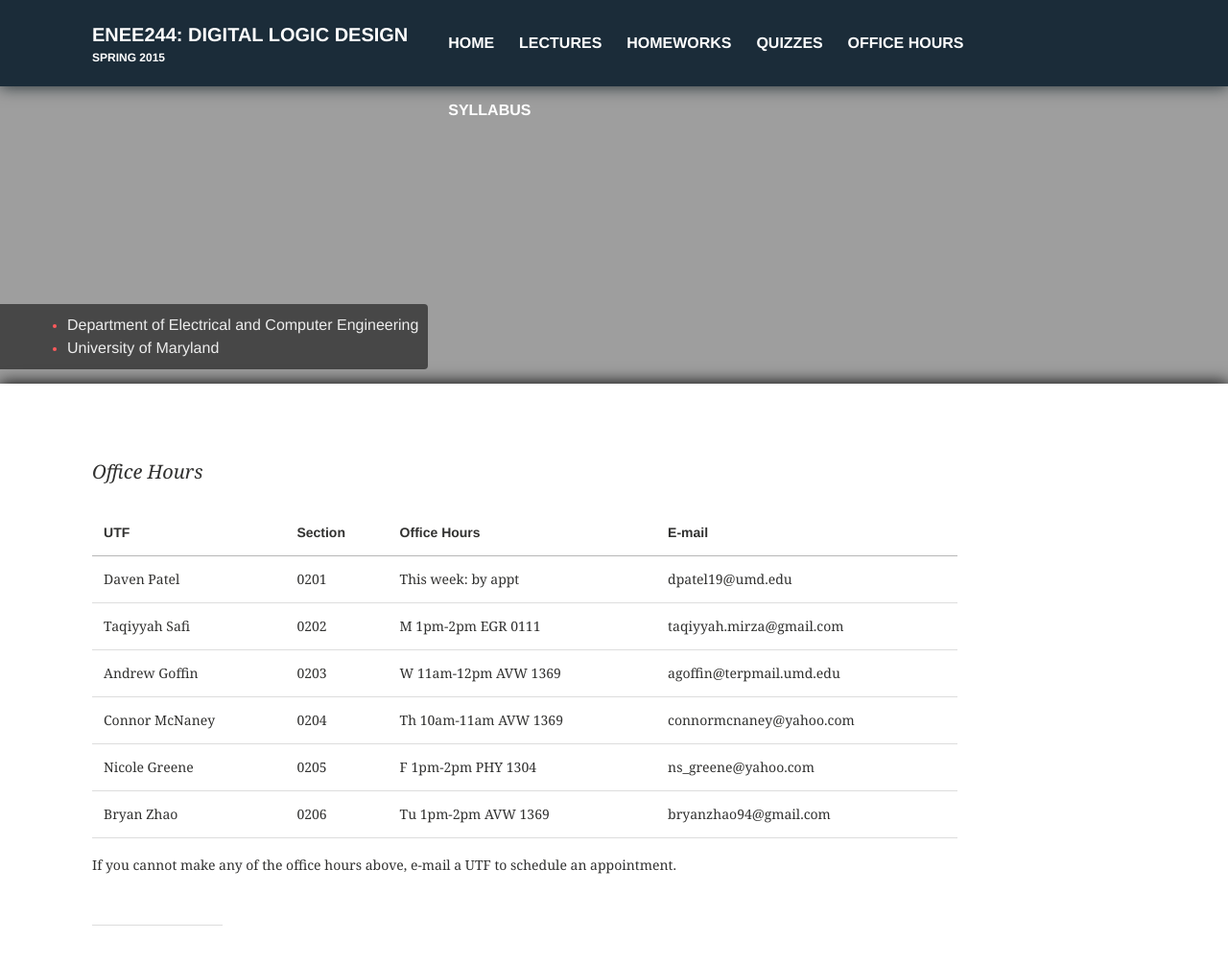
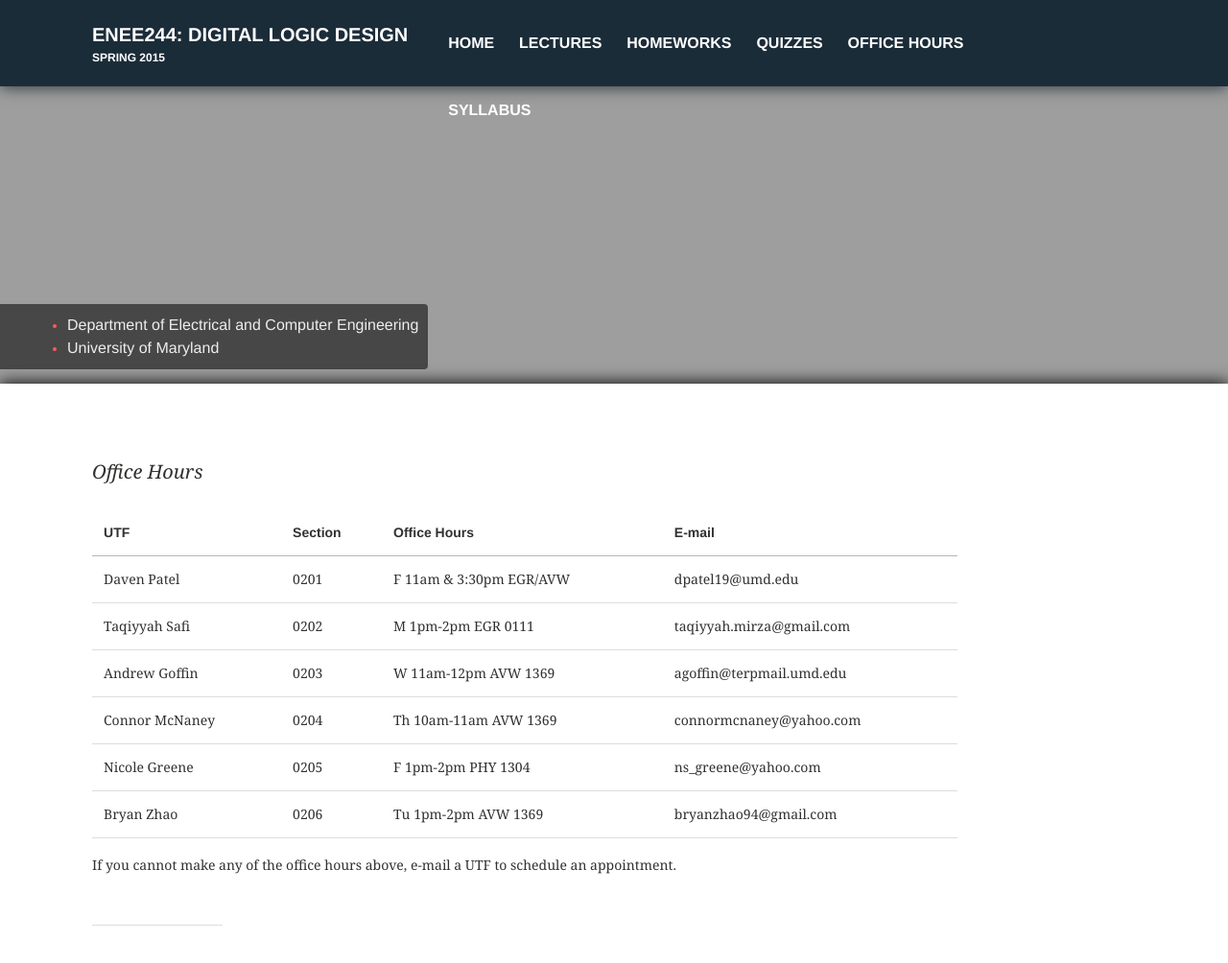
Before and after one commit to enee244/enee244.github.io, a Jekyll site: the page built from office_hours/index.md, in a window 1280 px wide and 1032 px high. Shown: the top 1004 px of the window at 96% size. Built offline with Jekyll 4.4.1, drawn with Linux system fonts in a browser that asks for light colours.

Commit message:
Updated office hours

```diff
--- a/office_hours/index.md
+++ b/office_hours/index.md
@@ -11,7 +11,7 @@ toc: false
 
 UTF            | Section     | Office Hours          | E-mail
 ----------     | ----------- | --------              |----------
-Daven Patel    | 0201        | This week: by appt    | dpatel19@umd.edu
+Daven Patel    | 0201        | F 11am & 3:30pm EGR/AVW | dpatel19@umd.edu
 Taqiyyah Safi  | 0202        | M  1pm-2pm   EGR 0111 | taqiyyah.mirza@gmail.com
 Andrew Goffin  | 0203        | W  11am-12pm AVW 1369 | agoffin@terpmail.umd.edu
 Connor McNaney | 0204        | Th 10am-11am AVW 1369 | connormcnaney@yahoo.com
```
